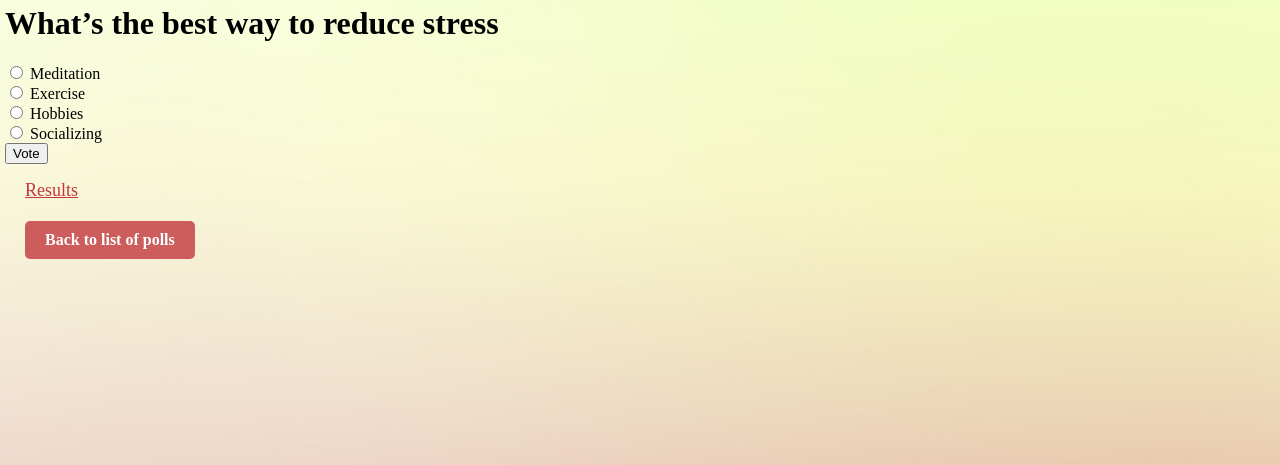
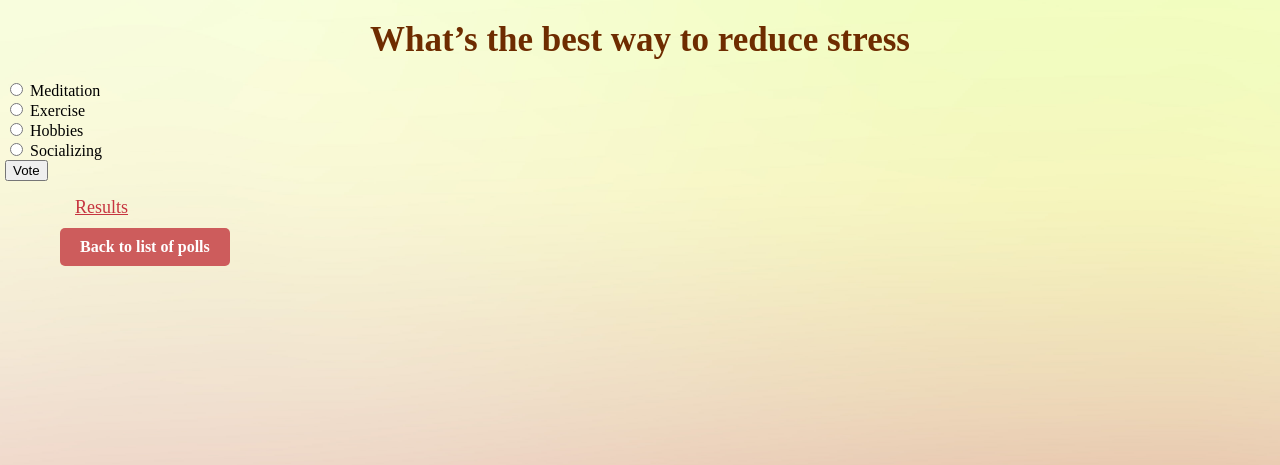
Before and after one commit to niichapats/ku-polls, a Django app: page /polls/1/ in a window 1280 px wide. Shown: the top 465 px of the page. Run offline with Django 5.2, Linux system fonts and the light colour scheme; data comes from the database, SQL or seed files in the repository.

Commit message:
Improve css for h1, h2

```diff
--- a/polls/static/polls/style.css
+++ b/polls/static/polls/style.css
@@ -22,6 +22,22 @@ h1.ku-polls-title {
     margin: 20px 20px;
 }
 
+h1 {
+    color: #6E2C00;
+    font-size:35px;
+    text-align: center;
+    margin: 20px 20px;
+}
+
+h2 {
+    color: #885317;
+    font-size:30px;
+    text-align: left;
+    margin: 10px 20px;
+    padding: 10px 30px;
+}
+
+
 .messages li {
     font-size: 20px;
     margin: 5px 5px;
@@ -30,7 +46,7 @@ h1.ku-polls-title {
 .to-list-button {
     display: inline-block;
     padding: 10px 20px;
-    margin: 20px 20px;
+    margin: 10px 55px;
     background-color: #CD5C5C;
     color: white;
     text-decoration: none;
@@ -42,7 +58,8 @@ h1.ku-polls-title {
     color: #c6343f;
     font-size: 18px;
     font-weight: normal;
-    margin-left: 20px;
+    margin-left: 50px;
+    padding: 30px 20px;
 }
 
 .results {
```
